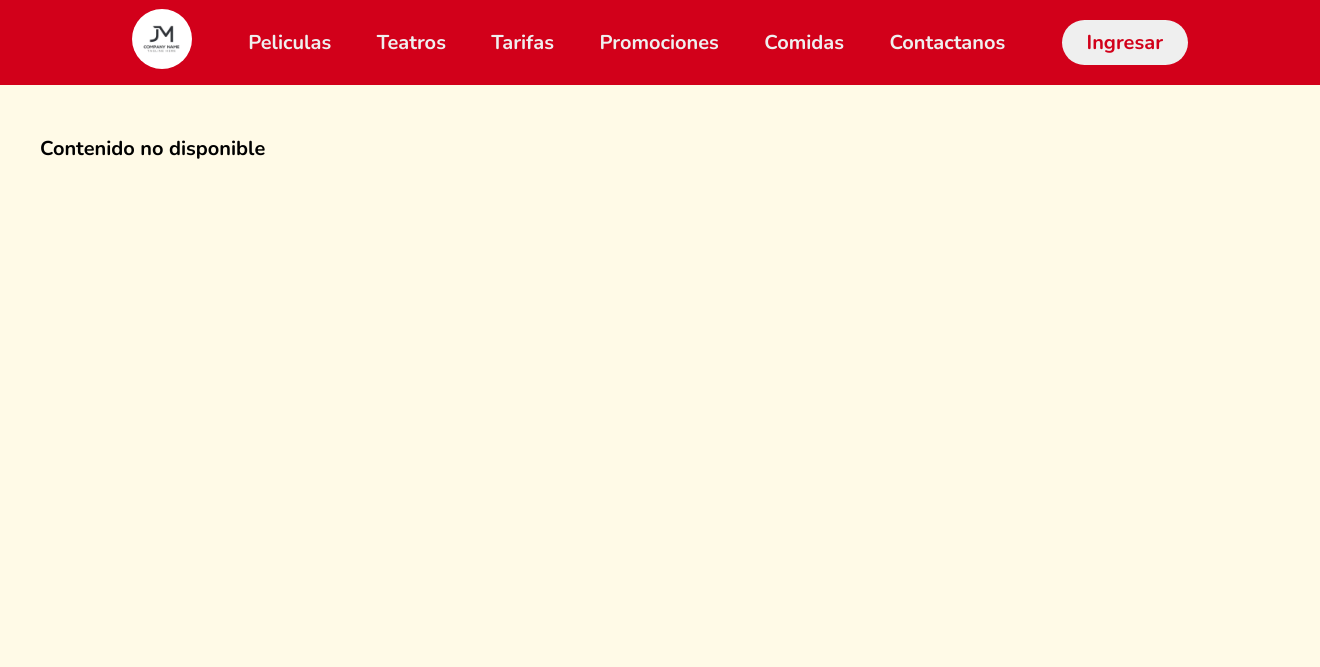
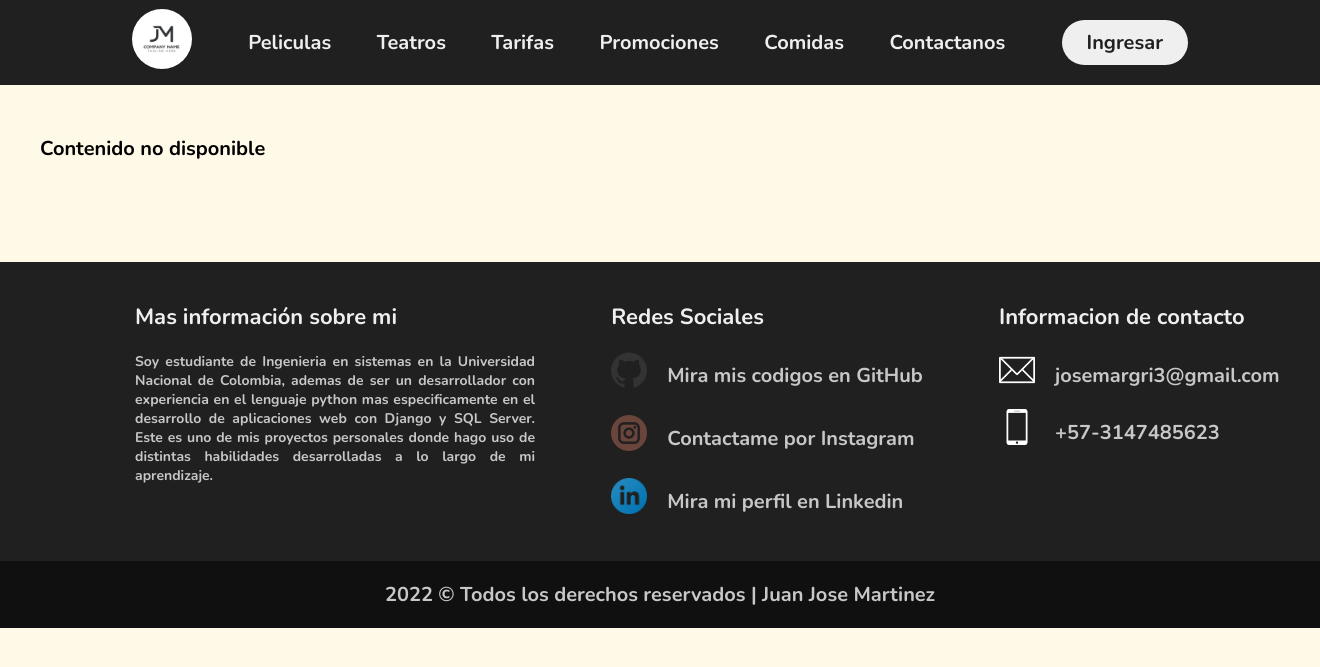
Before and after one commit to jmartinezgr/ProyectoCine, a Django app: template ProyectoCine/mainapp/templates/Layouts/layout.html in a window 1320 px wide. Shown: the top 667 px of the page. Run offline with Django 4.2, Linux system fonts and the light colour scheme; the template is opened without the code that fills it, so the values that code supplies are empty.

Commit message:
Agregamos footer responsive y hacemos cambios de color en el diseño de la pagina

```diff
--- a/ProyectoCine/mainapp/static/css/estilos.css
+++ b/ProyectoCine/mainapp/static/css/estilos.css
@@ -15,7 +15,8 @@ body{
 }
 
 .header{
-    background-color:#D2001A;
+    /*color alternativo #D2001A */
+    background-color:#202020;
     display: flex;
     justify-content:space-between;
     align-items:center;
@@ -76,7 +77,7 @@ body{
 
 .header .btn button{
     font-weight: 700;
-    color: #D2001A;
+    color: #202020;
     padding: 9px 25px;
     background-color:#EFEFEF;
     border:none;
@@ -136,3 +137,124 @@ body{
 .columna .image img:hover{
     transform: scale(1.1);
 }
+
+/* Footer */
+
+footer{
+    margin-top:100px;
+    width: 100%;
+    background-color: #202020;
+    color:  rgb(239, 239, 239);
+}
+
+.container-footer-all{
+    width: 100%;
+    max-width: 1200px;
+    margin-left:95px;
+    padding: 40px;
+
+}
+
+.container-body{
+    display: flex;
+    justify-content:space-between;
+
+}
+
+.column1{
+    max-width: 400px;
+
+}
+
+.column1 h1{
+    font-size: 22px;
+
+}
+
+.column1 p{
+    font-size:14px;
+    margin-top: 20px;
+    color: #C7C7C7;
+}
+
+.column2{
+    max-width:400px;
+
+
+}
+
+.column2 h1{
+    font-size:22px;
+
+}
+
+.column2 .row{
+    margin-top: 20px;
+    display:flex;
+}
+
+.row img{
+    width:36px;
+    height:36px;
+}
+
+.row label{
+    margin-top: 10px;
+    margin-left:20px;
+    color: #C7C7C7;
+}
+
+.row label a{
+    text-decoration: none;
+    color: #C7C7C7
+}
+
+.column3{
+    max-width: 400px;
+}
+
+.column3 h1{
+    font-size:22px;
+}
+
+.row2{
+    margin-top: 20px;
+    display:flex;
+}
+
+.row2 img{
+    width:36px;
+    height: 36px;
+}
+
+.row2 label{
+    margin-top:10px;
+    margin-left: 20px;
+    max-width: 200px;
+    color:#C7C7C7;
+}
+
+.container-footer{
+    max-width: 100%;
+    background-color:#101010 ;
+    display: flex;
+    justify-content: center;
+    padding:20px
+
+}
+
+.copyright{
+    color:#C7C7C7;
+}
+
+@media screen and (max-width: 1100px){
+
+    .container-body{
+        flex-wrap: wrap;
+    }
+
+    .column2,
+    .column3{
+        margin-top: 40px;
+    }
+}
--- a/ProyectoCine/mainapp/templates/Layouts/layout.html
+++ b/ProyectoCine/mainapp/templates/Layouts/layout.html
@@ -39,4 +39,74 @@
             <h1>Contenido no disponible</h1>
         {% endblock %}
     </div>
+
+    <footer>
+        <div class="container-footer-all">
+            <div class="container-body">
+
+                <div class="column1">
+                    <h1>Mas información sobre mi</h1>
+                    <p align="justify">
+                        Soy estudiante de Ingenieria en sistemas en la Universidad Nacional de Colombia, ademas de ser un desarrollador con experiencia en el lenguaje python mas especificamente en el desarrollo de aplicaciones web con Django y SQL Server. Este es uno de mis proyectos personales donde hago uso de distintas habilidades desarrolladas a lo largo de mi aprendizaje.
+                    </p>
+                </div>
+
+                <div class="column2">
+
+                    <h1>Redes Sociales</h1>
+
+                    <div class="row">
+                        <a target="_blank" href="https://github.com/jmartinezgr">
+                            <img src={% static 'image/GitHub_logo.png' %}>
+                        </a>
+                        <label>
+                            <a target="_blank" href="https://github.com/jmartinezgr">
+                                Mira mis codigos en GitHub
+                            </a>
+                        </label>
+                    </div>
+                    <div class="row">
+                        <a target="_blank" href="https://www.instagram.com/_tinezj/">
+                            <img src={% static 'image/instagram.png' %}>
+                        </a>
+                        <label >
+                            <a target="_blank" href="https://www.instagram.com/_tinezj/">
+                                Contactame por Instagram
+                            </a>
+                        </label>
+                    </div>
+                    <div class="row">
+                        <a target="_blank" href="https://www.linkedin.com/in/juan-jose-martinez">
+                            <img src={% static 'image/l.png' %}>
+                        </a>
+                        <label>
+                            <a target="_blank" href="https://www.linkedin.com/in/juan-jose-martinez">
+                                Mira mi perfil en Linkedin
+                            </a>
+                        </label>
+                    </div>
+                </div>
+
+                <div class="column3">
+                    <h1>Informacion de contacto</h1>
+
+                    <div class="row2">
+                        <img src={% static 'image/contact.png' %}>
+                        <label for="">josemargri3@gmail.com</label>
+                    </div>
+                    <div class="row2">
+                        <img src={% static 'image/smartphone.png' %}>
+                        <label for="">+57-3147485623</label>
+                    </div>
+                </div>
+
+            </div>
+
+        </div>
+        <div class="container-footer">
+            <div class="copyright">
+                {%now "Y"%} &copy; Todos los derechos reservados | Juan Jose Martinez
+            </div>
+        </div>
+    </footer>
 </html>
```
Also changed, not shown: ProyectoCine/mainapp/static/image/GitHub_logo.png (added), ProyectoCine/mainapp/static/image/contact.png (added), ProyectoCine/mainapp/static/image/instagram.png (added), ProyectoCine/mainapp/static/image/l.png (added), ProyectoCine/mainapp/static/image/smartphone.png (added).
